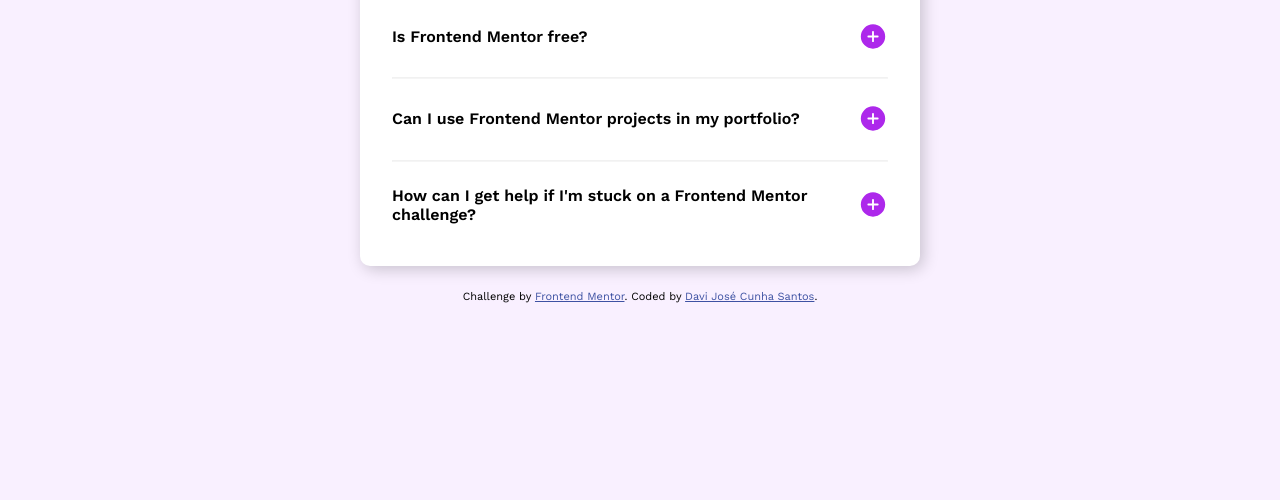
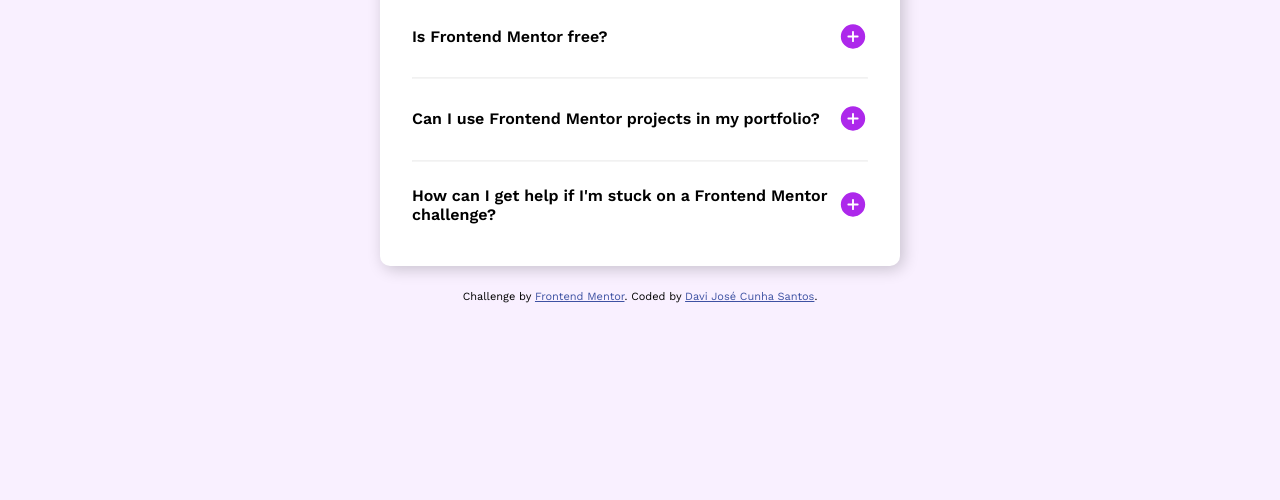
Before and after one commit to Dex64ter/FAQ, a plain HTML site: page index.html in a window 1280 px wide. Shown: the part 300-800 px from the top of the page. Drawn offline with nearby package versions, Linux system fonts and the light colour scheme.

Commit message:
Some adjusts and documentation

```diff
--- a/style.css
+++ b/style.css
@@ -16,7 +16,6 @@
   background-color: var(--light-pink);
   font-family: 'Work Sans', sans-serif;
   display: flex;
-  /* align-items: center;*/
   gap: 1.5rem;
   flex-direction: column;
 
@@ -36,7 +35,7 @@
   background: var(--white);
   margin: 0 auto;
   margin-top: 7.625rem;
-  max-width: 35rem;
+  max-width: 32.5rem;
   padding: 2.2rem 2rem 1.8rem;
 
   border-radius: 10px;
```
Also changed, not shown: design/screenshot.png (added), 1 other file.
